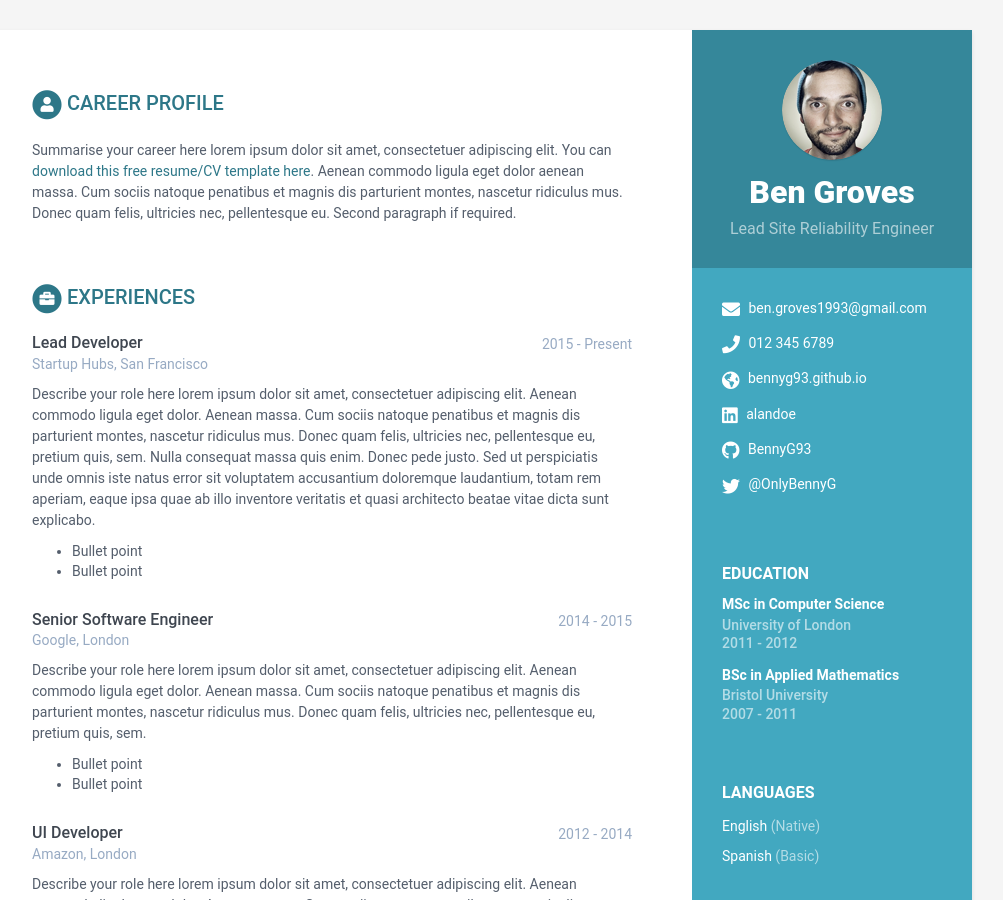
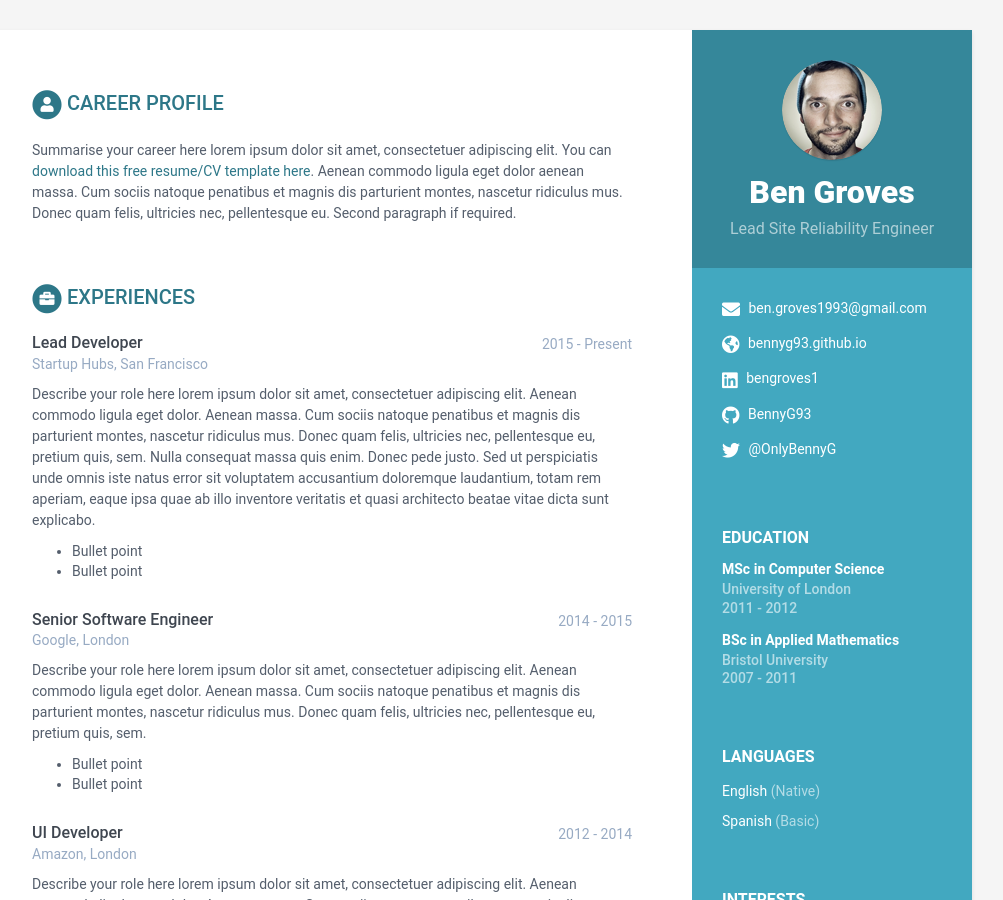
Before and after one commit to BennyG93/bennyg93.github.io, a Jekyll site: the page built from index.html, in a window 1280 px wide and 900 px high. Shown: the whole window, without its empty margins (168-1171 px from the left). Built offline with Jekyll 4.4.1, drawn with Linux system fonts in a browser that asks for light colours.

Commit message:
removing some data

```diff
--- a/_data/data.yml
+++ b/_data/data.yml
@@ -13,10 +13,10 @@ sidebar:
 
     # Sidebar links
     email: ben.groves1993@gmail.com
-    phone: 012 345 6789
+    #phone: 012 345 6789
     website: bennyg93.github.io
-    linkedin: alandoe
-    xing: #alandoe
+    linkedin: bengroves1
+    #xing: #alandoe
     github: BennyG93
     telegram: # add your nickname without '@' sign
     gitlab:
```
